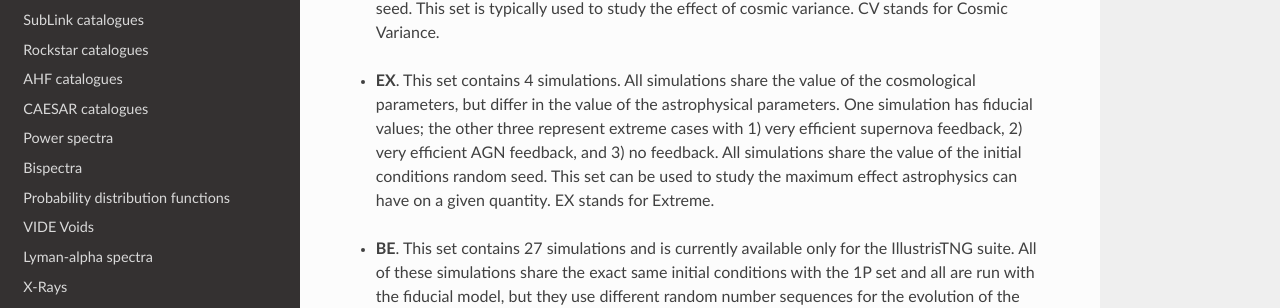
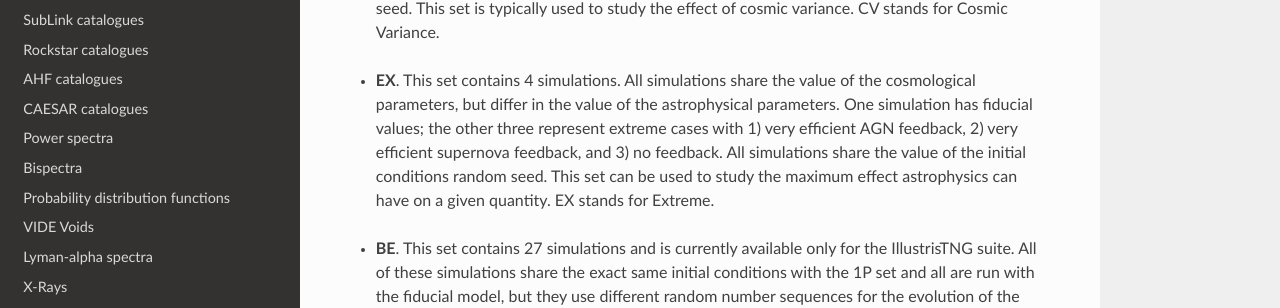
Before and after one commit to franciscovillaescusa/CAMELS, a Sphinx documentation site: the page built from docs/source/suites_sets.rst, in a window 1280 px wide and 900 px high, scrolled down 1306 px. Shown: the part 306-614 px from the top of the window. Built offline with Sphinx 7.4.7 and the Read the Docs theme 2.0.0, drawn with Linux system fonts in a browser that asks for light colours; pages that are not in the unit, such as notebooks, are missing from menus.

Commit message:
small correction

```diff
--- a/docs/source/suites_sets.rst
+++ b/docs/source/suites_sets.rst
@@ -34,5 +34,5 @@ Each simulation suite contains various simulation `sets`:
 - | **LH**. This set contains 1,000 simulations. Each simulation has a different value of the cosmological and astrophysical parameters, that are arranged in a latin-hypercube. Each simulation has a different value of the random seed used to generate the initial conditions. This set represents the main CAMELS dataset. LH stands for Latin-Hypercube.
 - | **1P**. This set contains 61 simulations. In this set, the value of the cosmological and astrophysical parameters in the simulations is varied only one at a time. The value of the random seed used to generate the initial conditions is the same in all simulations. This set is typically used to study the change induced by cosmology and astrophysics in a given quantity. 1P stands for 1-parameter at a time.
 - | **CV**. This set contains 27 simulations. All the simulations share the value of the cosmological and astrophysical parameters, and they only differ in the value of their initial conditions random seed. This set is typically used to study the effect of cosmic variance. CV stands for Cosmic Variance.
-- | **EX**. This set contains 4 simulations. All simulations share the value of the cosmological parameters, but differ in the value of the astrophysical parameters. One simulation has fiducial values; the other three represent extreme cases with 1) very efficient supernova feedback, 2) very efficient AGN feedback, and 3) no feedback. All simulations share the value of the initial conditions random seed. This set can be used to study the maximum effect astrophysics can have on a given quantity. EX stands for Extreme.
+- | **EX**. This set contains 4 simulations. All simulations share the value of the cosmological parameters, but differ in the value of the astrophysical parameters. One simulation has fiducial values; the other three represent extreme cases with 1) very efficient AGN feedback, 2) very efficient supernova feedback, and 3) no feedback. All simulations share the value of the initial conditions random seed. This set can be used to study the maximum effect astrophysics can have on a given quantity. EX stands for Extreme.
 - | **BE**. This set contains 27 simulations and is currently available only for the IllustrisTNG suite. All of these simulations share the exact same initial conditions with the 1P set and all are run with the fiducial model, but they use different random number sequences for the evolution of the simulation (not to be confused with the random seed that is used to generate the initial conditions). Hence, the differences between them represent the intrinsic randomness of the simulation results, which can serve as a benchmark for the performance of various predictive models. BE stands for Butterfly Effect.
```
